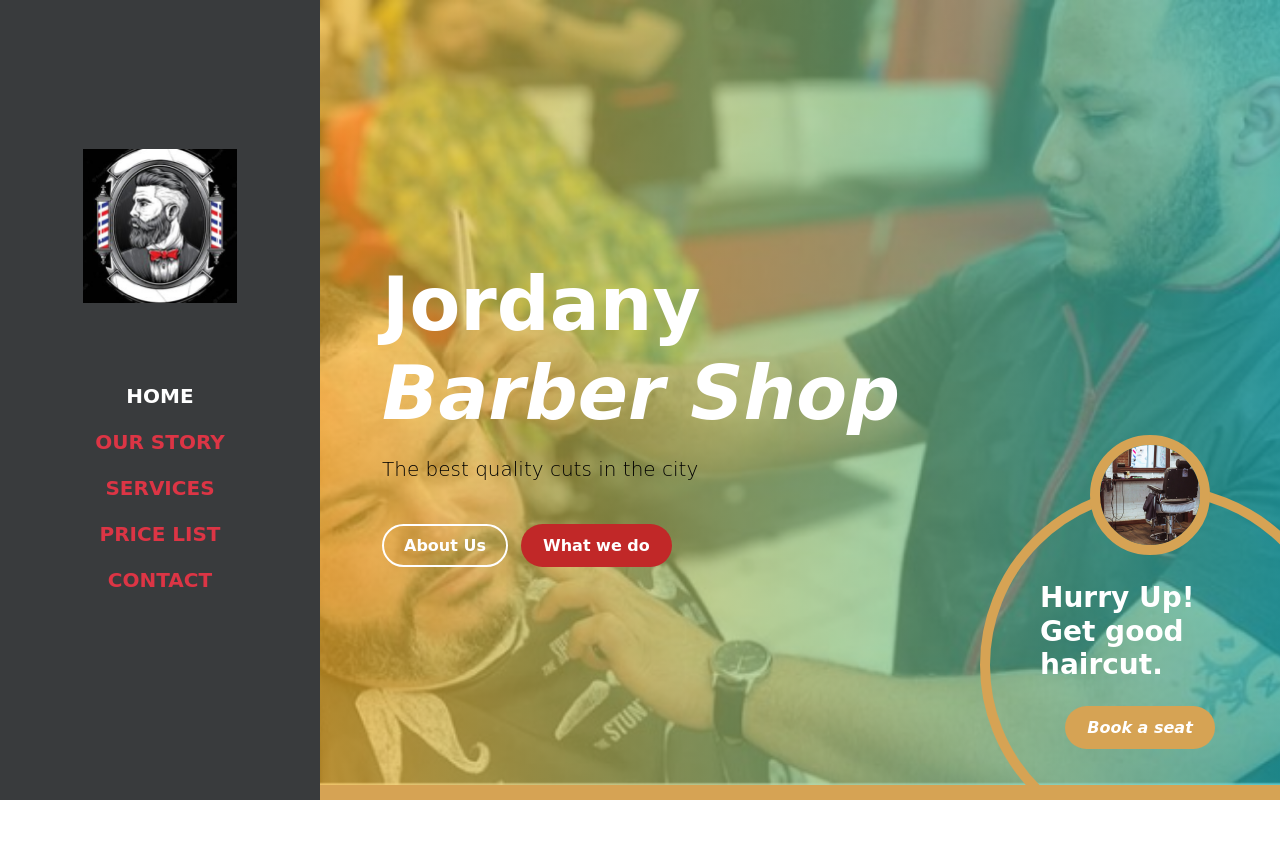
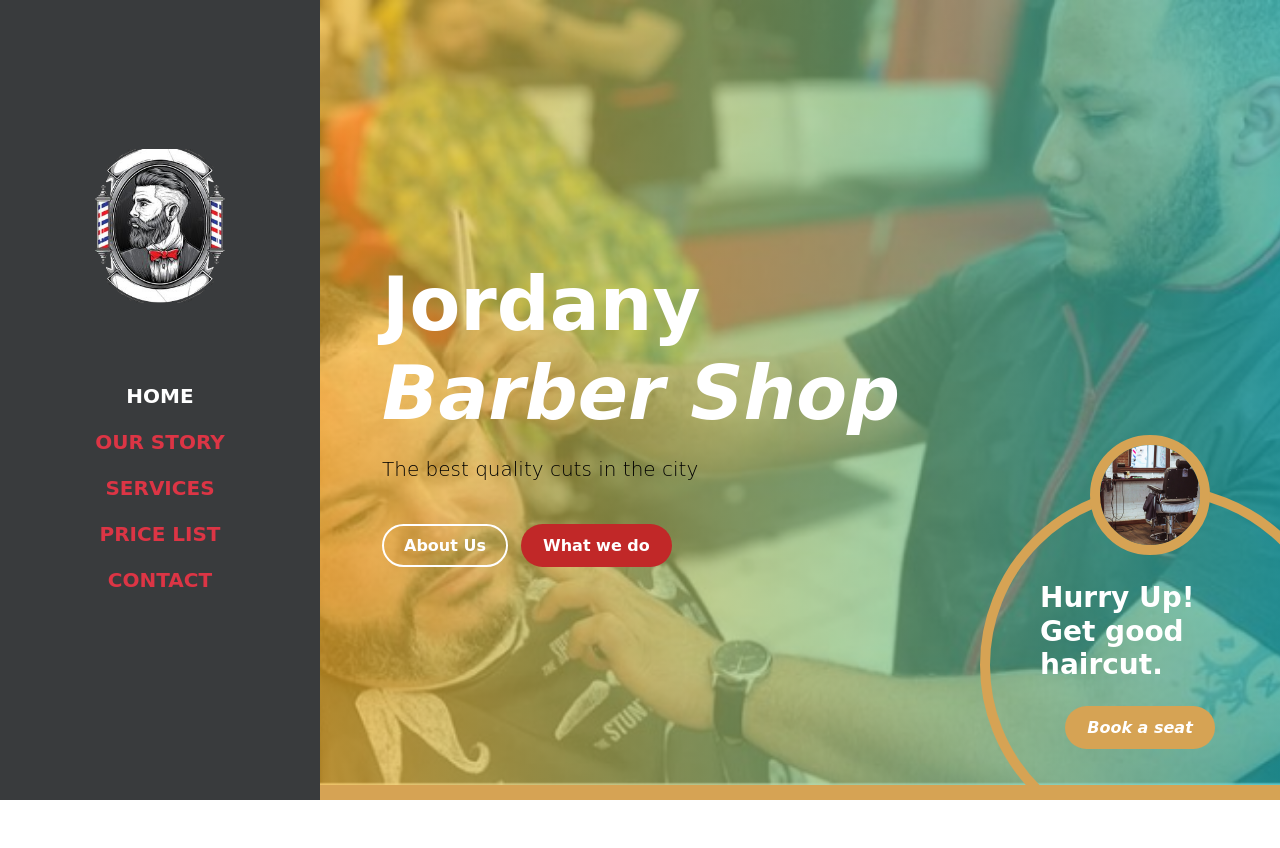
Before and after one commit to jabin21/Barbershop-trial, a plain HTML site: page index.html in a window 1280 px wide. Shown: the top 848 px of the page. Drawn offline with Linux system fonts and the light colour scheme; a web font is replaced by a local one.

Commit message:
Update index.html

```diff
--- a/index.html
+++ b/index.html
@@ -43,7 +43,7 @@ https://templatemo.com/tm-585-barber-shop
 
                     <div class="position-sticky sidebar-sticky d-flex flex-column justify-content-center align-items-center">
                         <a class="navbar-brand" href="index.html">
-                            <img src="images/jordanyicon 1.png" class="logo-image img-fluid" align="">
+                            <img src="images/jordanyicon2.png" class="logo-image img-fluid" align="">
                         </a>
 
                         <ul class="nav flex-column">
```
